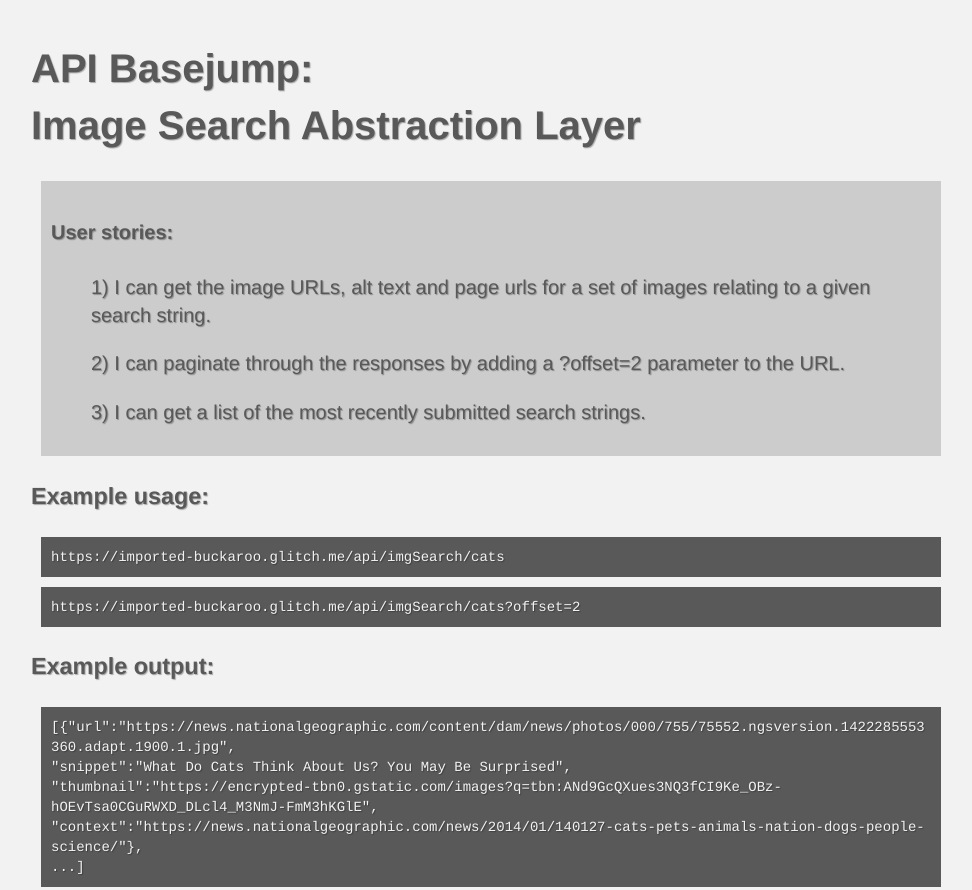
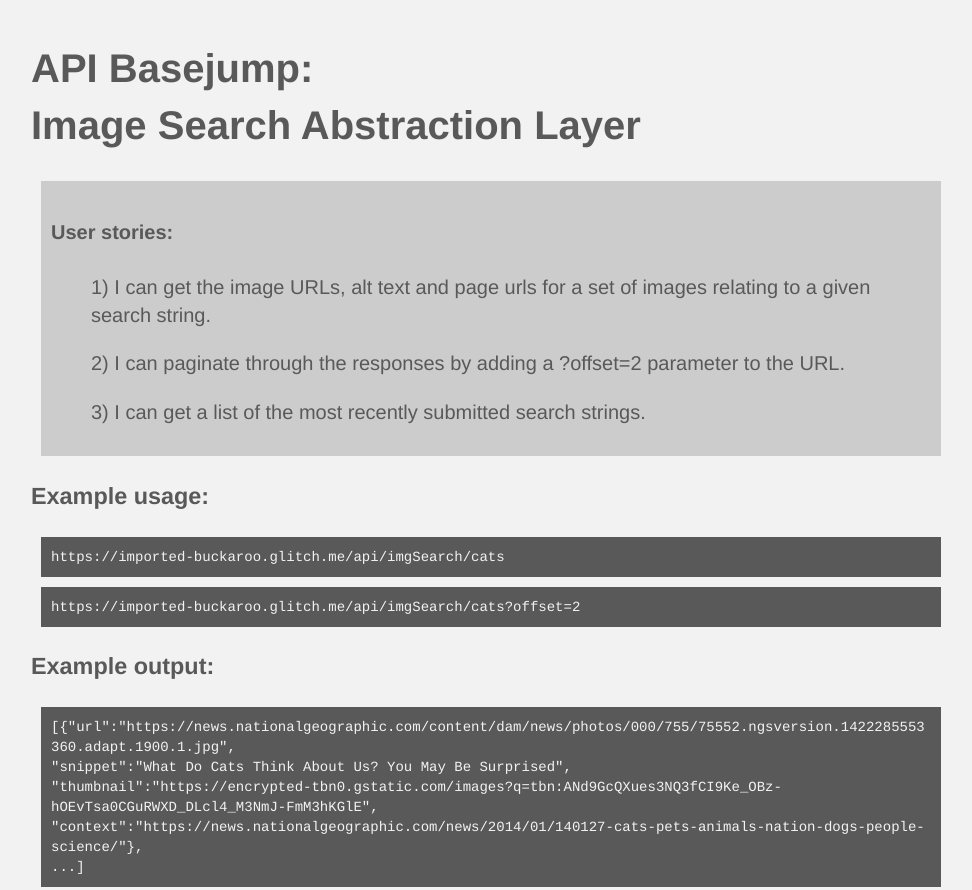
Before and after one commit to ejgdev/Image-Search-Abstraction--Layer, a website: page views/index.html in a window 1280 px wide. Shown: the top 890 px of the page, without its empty margins (149-1121 px from the left). Drawn offline with Linux system fonts and the light colour scheme.

Commit message:
maintaining packages

```diff
--- a/public/style.css
+++ b/public/style.css
@@ -20,7 +20,6 @@ body {
   margin-left: auto;
 	margin-top: 40px;
  	font-size: 20px;
-	text-shadow: 1px 1px 1px rgba(0,0,0,.3);
 	box-sizing: border-box;
 }
 
```
